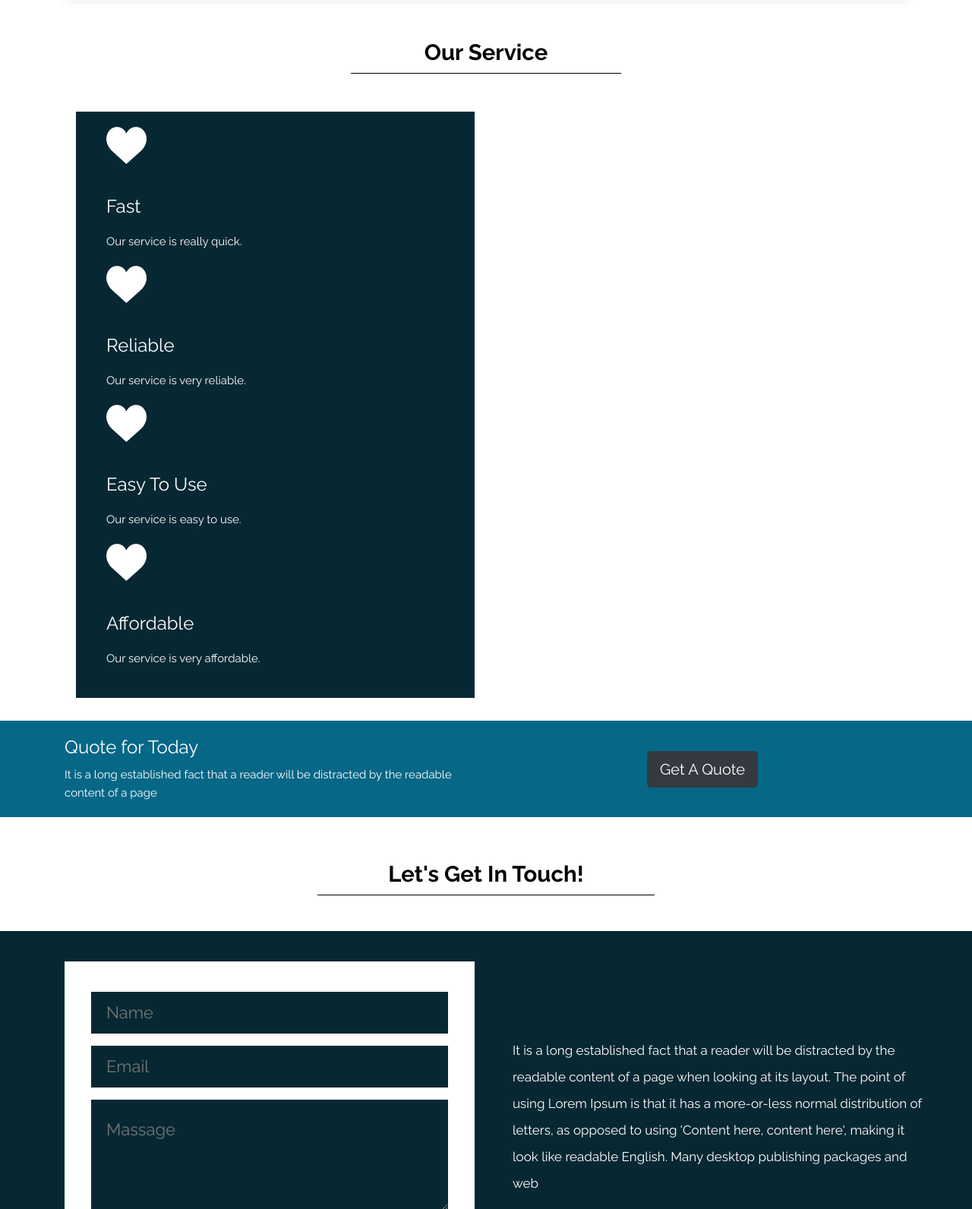
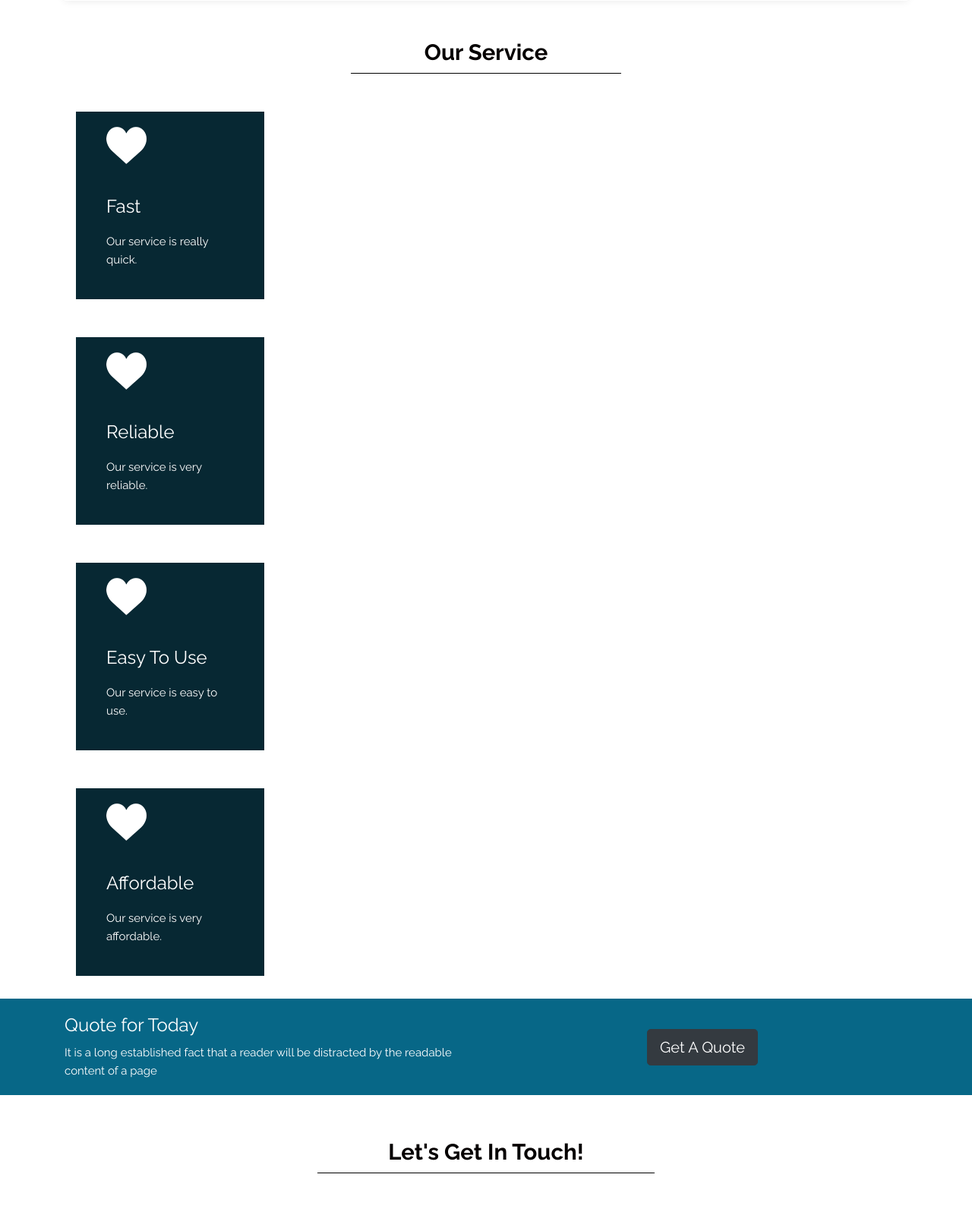
Before and after one commit to TRL242/django_project_template, a Django app: page / in a window 1280 px wide. Shown: the part 980-2572 px from the top of the page at 76% size. Run offline with Django 3.2, Linux system fonts and the light colour scheme; some libraries are stand-ins or nearby versions.

Commit message:
all features show in index.htlm needs formating

```diff
--- a/my_project/templates/index.html
+++ b/my_project/templates/index.html
@@ -132,23 +132,22 @@
     		        <div class="section_service_2">
     		    	<h1 class="service_text">Our Service</h1>
     		    </div>
-
+                {% for feature in features %}
     		    <div class="service_main">
                     <div class="container">
     		    		<div class="row">
-    		    			<div class="col-md-6">
+
+    		    			<div class="col-md-6 col-lg-3 d-flex align-items-stretch mb-5 mb-lg-0">
     		    				<div class="written_text">
-                                    {% for feature in features %}
     		    					<div class="like_icon"><img src="{% static 'images/like-icon.png' %}"></div>
     		    					<h1 class="written_text">{{feature.name}}</h1>
     		    					<p>{{feature.details}}</p>
-                                    {% endfor %}
     		    				</div>
     		    			</div>
     		    		</div>
     		    	</div>
     		    </div>
-
+            {% endfor %}
     	</div>
 	</div>
     <!--services end -->
```
